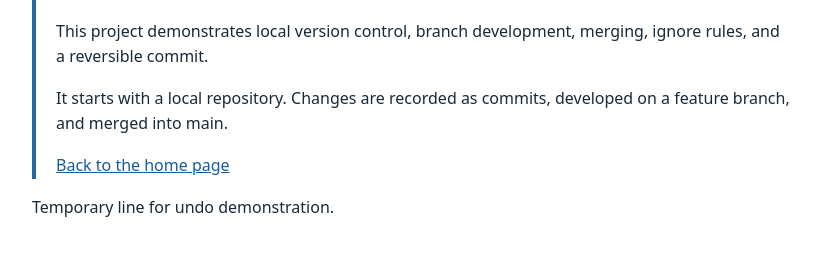
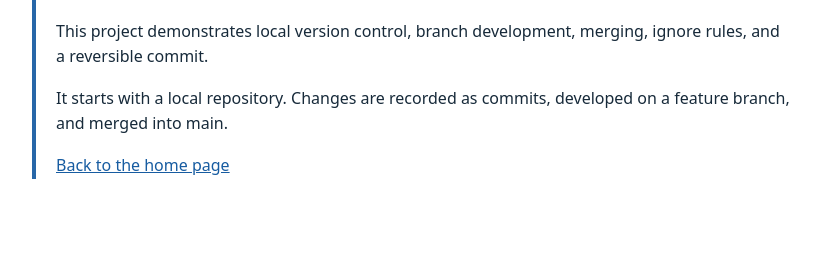
Before and after one commit to pranilpatiltech-cloud/git-workflow-login-test-cases, a plain HTML site: page about.html in a window 1280 px wide. Shown: the part 102-358 px from the top of the page, without its empty margins (228-1048 px from the left). Drawn offline with Linux system fonts and the light colour scheme.

Commit message:
Revert "Add temporary change for undo demo"

```diff
--- a/about.html
+++ b/about.html
@@ -19,5 +19,3 @@
   </main>
 </body>
 </html>
-
-Temporary line for undo demonstration.
```
